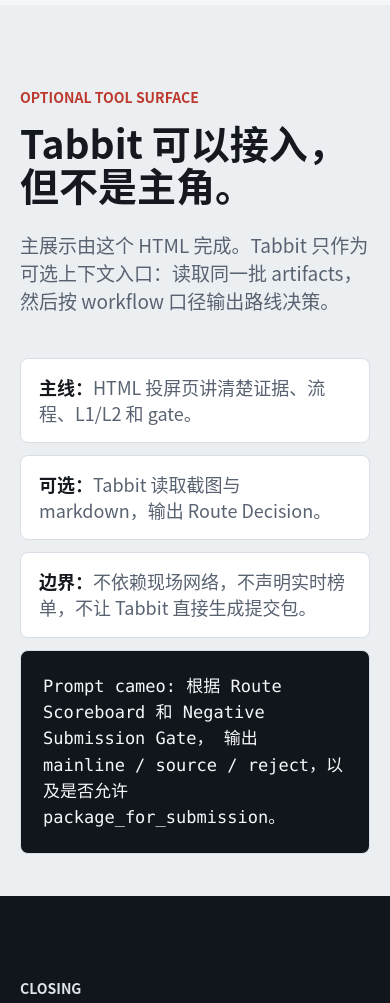
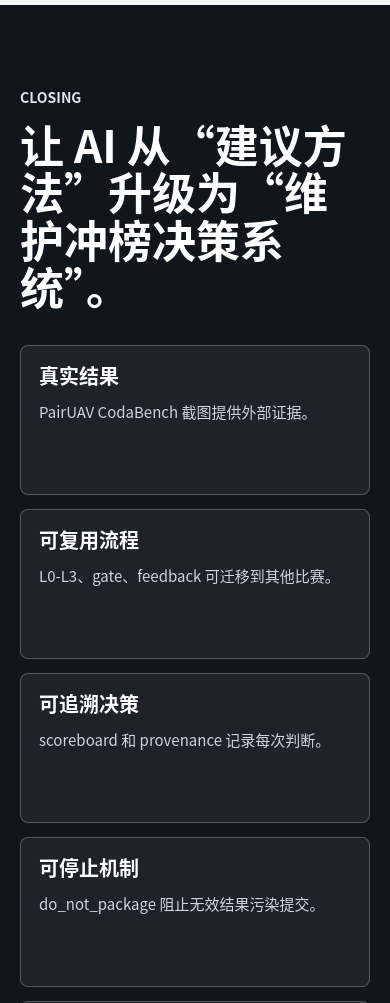
Before and after one commit to zerong7777-boop/competition-agent-workflow, a plain HTML site: page demo/index.html in a window 390 px wide. Shown: the part 9320-10323 px from the top of the page. Drawn offline with Linux system fonts and the light colour scheme.

Commit message:
Remove optional Tabbit projection slide

```diff
--- a/demo/index.html
+++ b/demo/index.html
@@ -698,49 +698,6 @@
       overflow-wrap: anywhere;
     }
 
-    .surface {
-      background: #eceff2;
-    }
-
-    .surface-layout {
-      display: grid;
-      grid-template-columns: minmax(0, 0.9fr) minmax(0, 1.1fr);
-      gap: 24px;
-      align-items: center;
-    }
-
-    .surface-list {
-      display: grid;
-      gap: 12px;
-    }
-
-    .surface-item {
-      padding: 16px 18px;
-      border: 1px solid var(--line);
-      border-radius: 8px;
-      background: var(--paper);
-      color: var(--muted);
-      font-size: 18px;
-      line-height: 1.42;
-      overflow-wrap: anywhere;
-    }
-
-    .surface-item b {
-      color: var(--ink);
-    }
-
-    .code-box {
-      padding: 22px;
-      border: 1px solid var(--line);
-      border-radius: 8px;
-      background: var(--dark);
-      color: #f5f7f8;
-      font-family: Consolas, "Courier New", monospace;
-      font-size: 17px;
-      line-height: 1.55;
-      overflow-wrap: anywhere;
-    }
-
     .closing {
       color: #fff;
       background: var(--dark);
@@ -809,7 +766,6 @@
       .contrast-grid,
       .gate-layout,
       .chain-grid,
-      .surface-layout,
       .two-grid {
         grid-template-columns: 1fr;
       }
@@ -920,7 +876,6 @@
       <a href="#routes">路线</a>
       <a href="#gate">门控</a>
       <a href="#chain">证据链</a>
-      <a href="#surface">接入</a>
     </nav>
   </header>
   <div class="progress" id="progress"></div>
@@ -1193,24 +1148,6 @@
       </div>
     </section>
 
-    <section class="slide surface" id="surface">
-      <div class="slide-inner surface-layout">
-        <div>
-          <p class="kicker">Optional Tool Surface</p>
-          <h2>Tabbit 可以接入，但不是主角。</h2>
-          <p class="section-note">主展示由这个 HTML 完成。Tabbit 只作为可选上下文入口：读取同一批 artifacts，然后按 workflow 口径输出路线决策。</p>
-        </div>
-        <div class="surface-list">
-          <div class="surface-item"><b>主线：</b>HTML 投屏页讲清楚证据、流程、L1/L2 和 gate。</div>
-          <div class="surface-item"><b>可选：</b>Tabbit 读取截图与 markdown，输出 Route Decision。</div>
-          <div class="surface-item"><b>边界：</b>不依赖现场网络，不声明实时榜单，不让 Tabbit 直接生成提交包。</div>
-          <div class="code-box">Prompt cameo:
-根据 Route Scoreboard 和 Negative Submission Gate，
-输出 mainline / source / reject，以及是否允许 package_for_submission。</div>
-        </div>
-      </div>
-    </section>
-
     <section class="slide closing" id="close">
       <div class="slide-inner">
         <p class="kicker">Closing</p>
```
Also changed, not shown: 3 other files.
